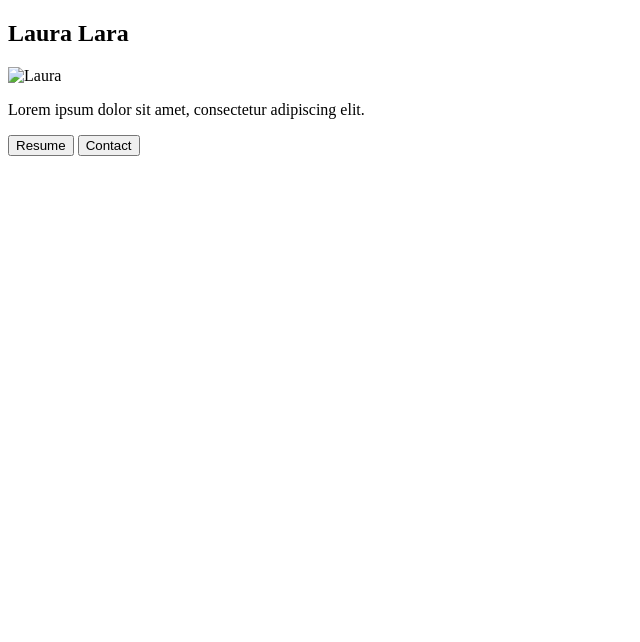
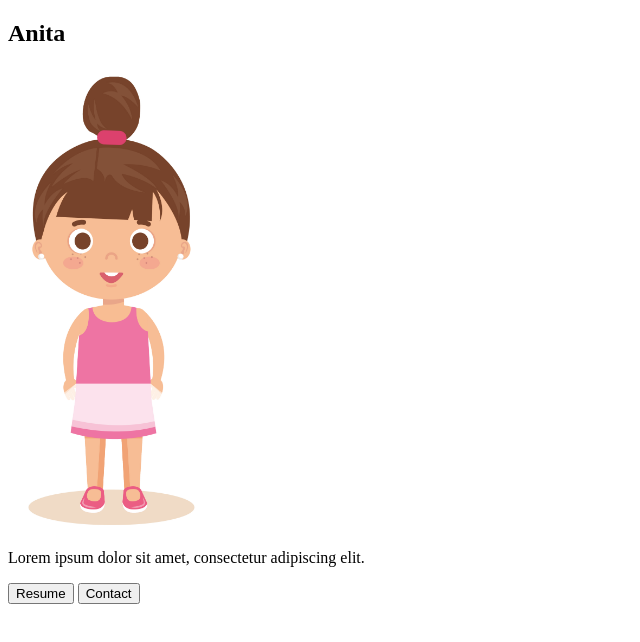
Before and after one commit to luciacorzon/visitcard, a plain HTML site: page index.html in a window 1280 px wide. Shown: the whole page, without its empty margins (0-640 px from the left). Drawn offline with Linux system fonts and the light colour scheme.

Commit message:
imagen añadida

```diff
--- a/index.html
+++ b/index.html
@@ -6,13 +6,14 @@
     <meta http-equiv="X-UA-Compatible" content="IE=edge">
     <meta name="viewport" content="width=device-width, initial-scale=1.0">
     <title>Laura's visit card</title>
+    <link rel="stylesheet" href="/style.css">
 </head>
 
 <body>
     <article>
         <header>
-            <h1>Laura Lara</h1>
-            <img src="" alt="Laura">
+            <h1>Anita</h1>
+            <img src="img/kid2.png" alt="Anita" width="200">
         </header>
         <p>Lorem ipsum dolor sit amet,
             consectetur adipiscing elit.
```
Also changed, not shown: style.css (added).
